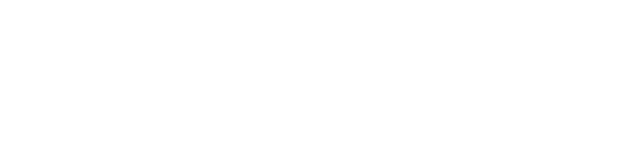
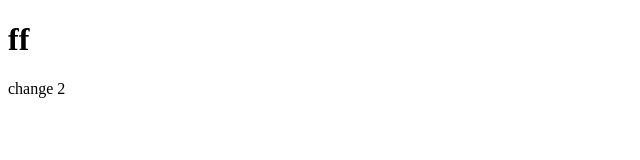
Before and after one commit to kotwil52/backgroud---generator, a plain HTML site: page index.html in a window 1280 px wide. Shown: the whole page, without its empty margins (0-640 px from the left). Drawn offline with Linux system fonts and the light colour scheme.

Commit message:
second branch

```diff
--- a/index.html
+++ b/index.html
@@ -7,8 +7,10 @@
     <meta name="viewport" content="width=device-width, initial-scale=1">
     <link rel="stylesheet" type="text/css" media="screen" href="style.css" />
 </head>
+<h1> ff</h1>
+<p> change 2</p>
+<body>
 
-<body>
 
 
 <script src="java.js"></script> <!-- Script javasctipt-->
```
